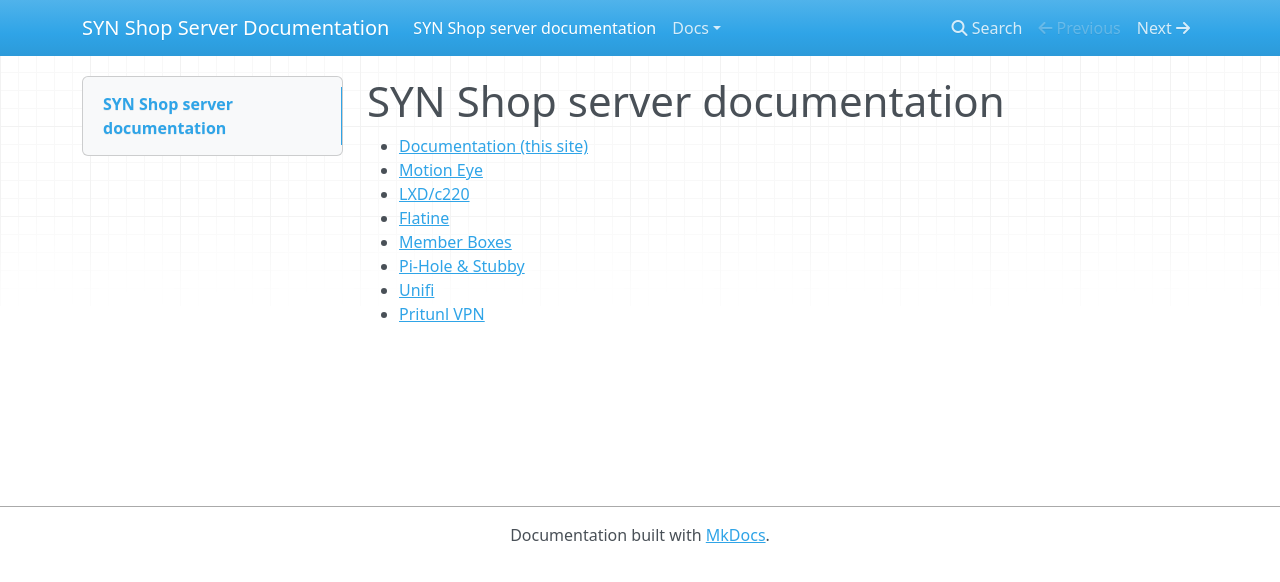
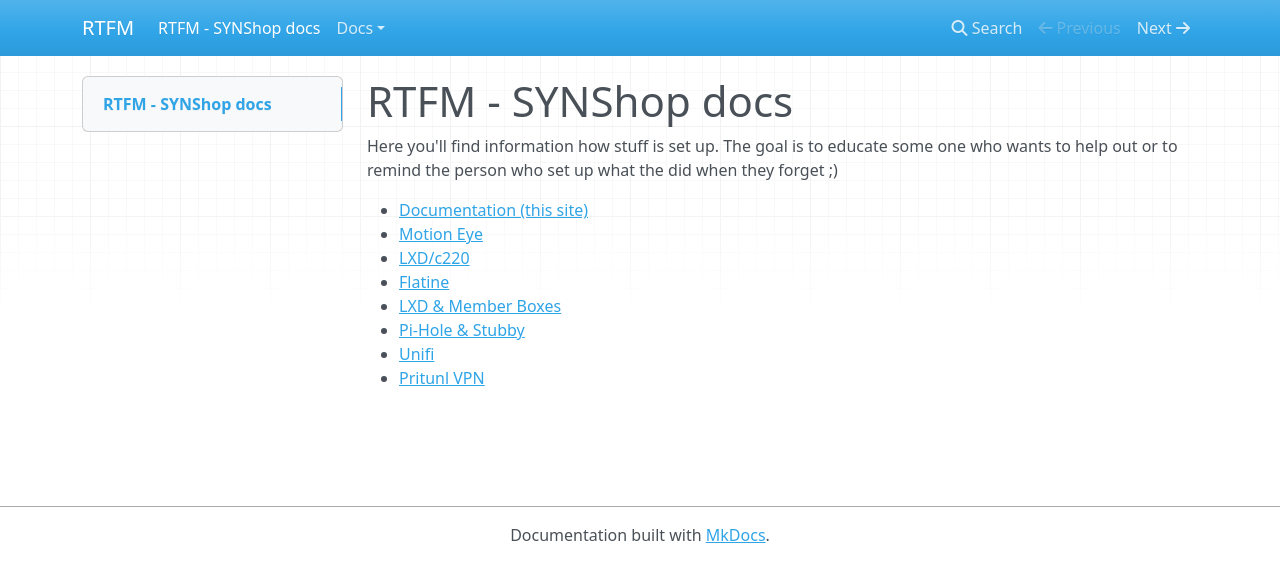
Before and after one commit to synshop/rtfm, an MkDocs documentation site: the page built from docs/index.md, in a window 1280 px wide. Shown: the top 582 px of the page. Built offline with MkDocs 1.6.1, drawn with Linux system fonts in a browser that asks for light colours; nearby versions of some CDN libraries.

Commit message:
add faq, stub out lxd stuffs

```diff
--- a/docs/index.md
+++ b/docs/index.md
@@ -1,11 +1,15 @@
-# SYN Shop server documentation
+# RTFM - SYNShop docs
 
+Here you'll find information how stuff is set up.  The goal
+is to educate some one who wants to help out or to
+remind the person who set up what the did when
+they forget ;)
 
 * [Documentation (this site)](docs/docs.md)
 * [Motion Eye](docs/motioneye.md)
 * [LXD/c220](docs/c220.md)
 * [Flatine](docs/flatline.md)
-* [Member Boxes](docs/member-boxes.md)
+* [LXD & Member Boxes](docs/lxd-member-boxes)
 * [Pi-Hole & Stubby](docs/pi-hole-stubby.md)
 * [Unifi](docs/unifi.md)
 * [Pritunl VPN](docs/pritunl.md)
--- a/mkdocs.yml
+++ b/mkdocs.yml
@@ -1,4 +1,4 @@
-site_name: SYN Shop Server Documentation
+site_name: RTFM
 site_dir: /var/www/rtfm/
 #pages:
 #    - Home: index.md
@@ -6,7 +6,7 @@
 #      - Documentation: docs.md
 #      - c220: c220.md
 #      - Flatline: flatline.md
-#      - member-boxes: member-boxes.md
+#      - lxd-member-boxes: lxd-member-boxes-faq..md
 #      - Motioneye: motioneye.md
 #      - Pi-Hole & Stubby: pi-hole-stubby.md
 #      - Unifi: unifi.md
```
Also changed, not shown: docs/docs/lxd-member-boxes/index.md (added, +5 -0 lines), docs/docs/lxd-member-boxes/member-boxes-faq..md (added, +40 -0 lines), docs/docs/member-boxes.md (deleted, +0 -1 lines), 1 other file.
